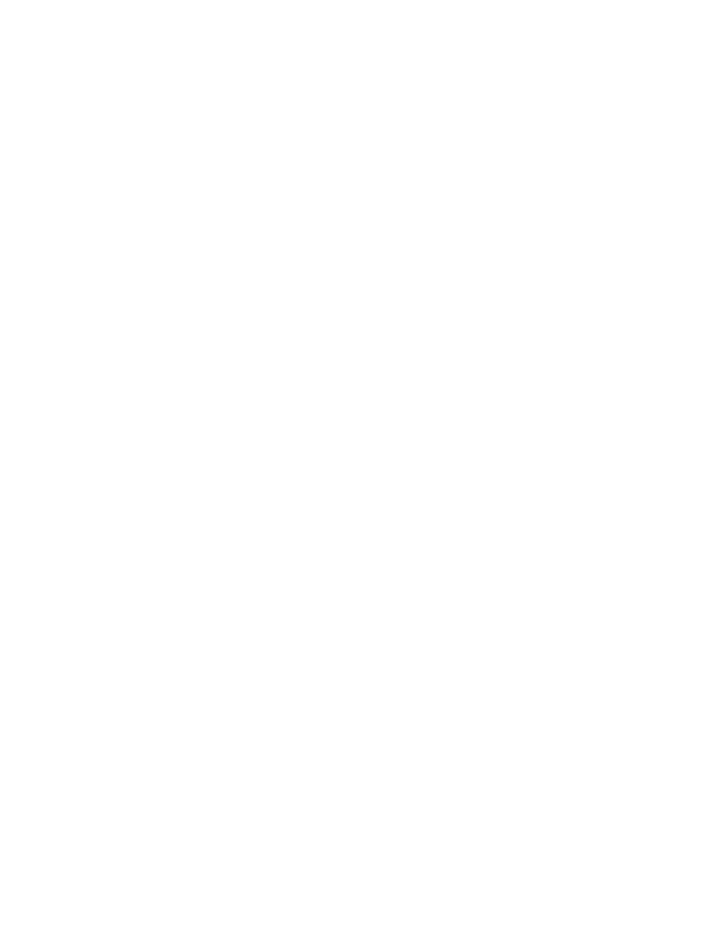
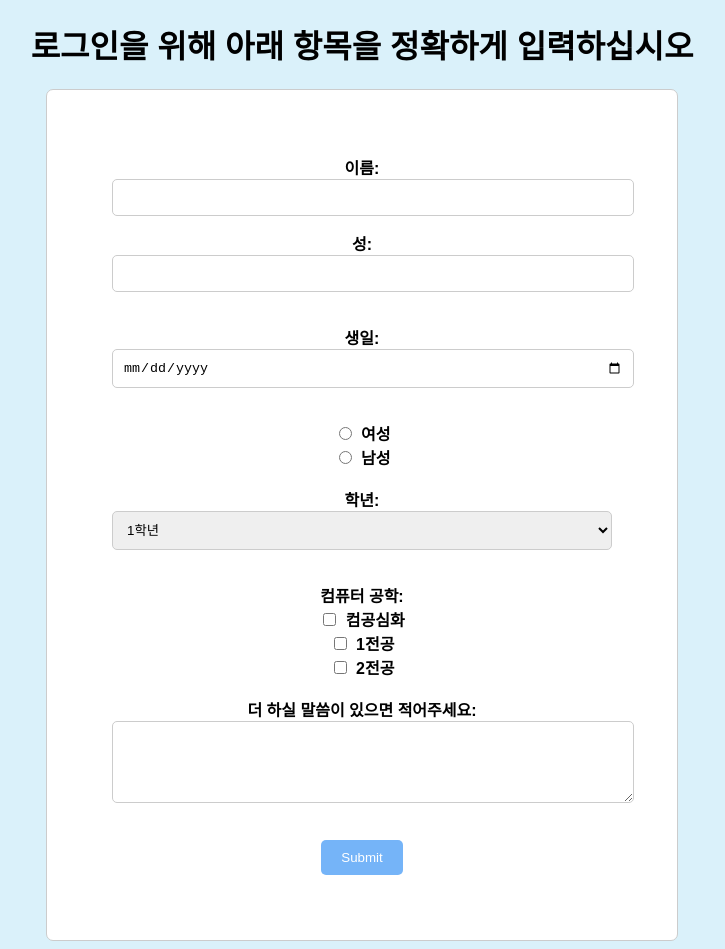
Before and after one commit to Hakyoungan/2023PP_project2, a plain HTML site: page form.html in a window 1280 px wide. Shown: the whole page, without its empty margins (278-1003 px from the left). Before the commit the page ends 800 px from the top, so only its background shows below. Drawn offline with Linux system fonts and the light colour scheme.

Commit message:
add form.html

```diff
--- a/form.html
+++ b/form.html
@@ -0,0 +1,92 @@
+<!DOCTYPE html>
+<html lang="en">
+<head>
+    <meta charset="UTF-8">
+    <meta name="viewport" content="width=device-width, initial-scale=1.0">
+    <title>form practice</title>
+    <style>
+        body {
+            font-family: Arial, sans-serif;
+            background-color: #daf1fa;
+            text-align: center;
+        }
+        h1 {
+            color: #000000;
+        }
+        form {
+            background-color: #fff;
+            max-width: 500px;
+            margin: 0 auto;
+            padding: 65px;
+            border: 1px solid #ccc;
+            border-radius: 7px;
+        }
+        label {
+            font-weight: bold;
+        }
+        input[type="text"],
+        input[type="date"],
+        select,
+        textarea {
+            width: 100%;
+            padding: 10px;
+            margin-bottom: 15px;
+            border: 1px solid #ccc;
+            border-radius: 5px;
+        }
+        input[type="radio"],
+        input[type="checkbox"] {
+            margin-right: 5px;
+        }
+        input[type="submit"] {
+            background-color: #75b4f8;
+            color: #fff;
+            padding: 10px 20px;
+            border: none;
+            border-radius: 5px;
+            cursor: pointer;
+        }
+        input[type="submit"]:hover {
+            background-color: #2463a5;
+        }
+    </style>
+</head>
+<body>
+    <h1>로그인을 위해 아래 항목을 정확하게 입력하십시오</h1>
+    <form action="/action_page.php">
+        <label for="fname">이름:</label><br>
+        <input type="text" id="fname" name="fname"><br>
+        <label for="lname">성:</label><br>
+        <input type="text" id="lname" name="lname"><br><br>
+        <label for="dob">생일:</label><br>
+        <input type="date" id="dob" name="dob"><br><br>
+        <input type="radio" id="html" name="male_female" value="HTML">
+        <label for="html">여성</label><br>
+        <input type="radio" id="css" name="male_female" value="CSS">
+        <label for="css">남성</label><br><br>
+        <label for="age">학년:</label><br>
+        <select id="age" name="age">
+            <option value="first">1학년</option>
+            <option value="second">2학년</option>
+            <option value="third">3학년</option>
+            <option value="fourth">4학년</option>
+            <option value="over">4학년 이상</option>
+        </select><br><br>
+        <label for="major1">컴퓨터 공학:</label><br>
+        <input type="checkbox" id="major1" name="major1" value="deep">
+        <label for="major1"> 컴공심화</label><br>
+        <input type="checkbox" id="major2" name="major2" value="first">
+        <label for="major2"> 1전공</label><br>
+        <input type="checkbox" id="major3" name="major3" value="second">
+        <label for="major3"> 2전공</label><br><br>
+        <label for="comments">더 하실 말씀이 있으면 적어주세요:</label><br>
+        <textarea id="comments" name="comments" rows="4" cols="50"></textarea><br><br>
+        <input type="submit" value="Submit">
+
+</select>
+
+        </form>
+
+    </form>
+</body>
+</html>
```
Also changed, not shown: index.html (+1 -1 lines), style2.html (+1 -1 lines).
